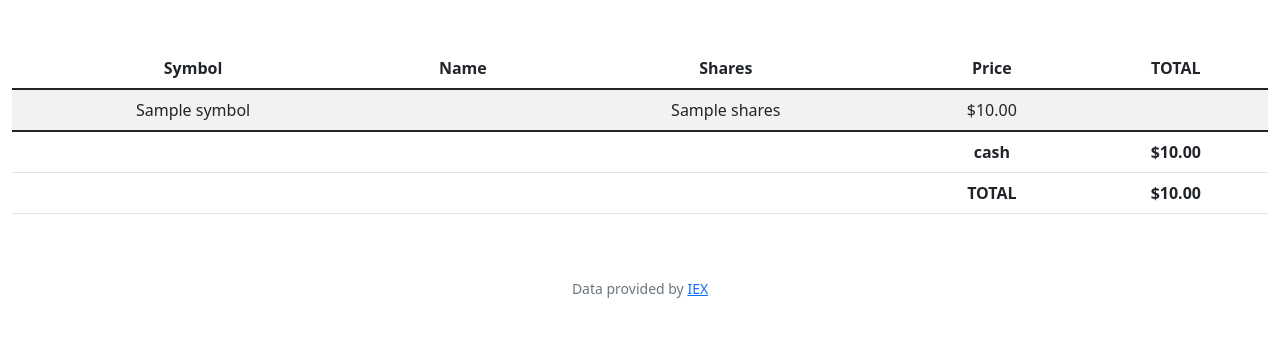
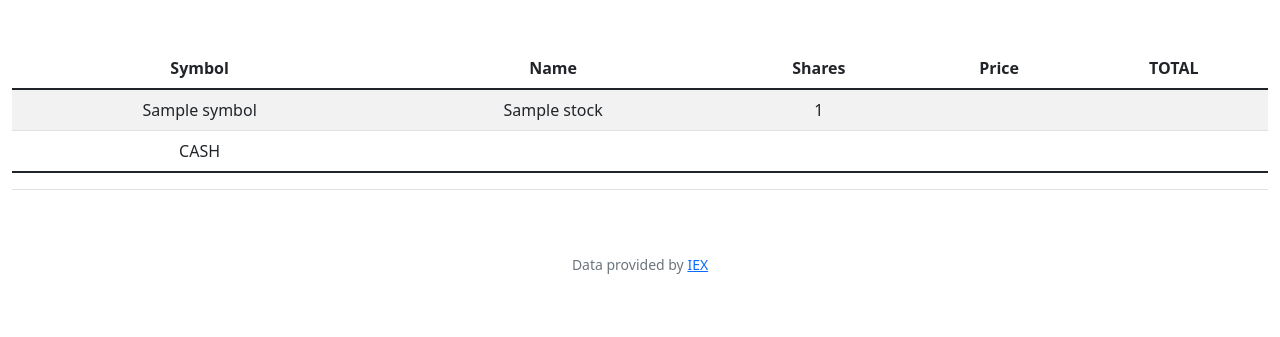
Before and after one commit to Rogert5/new, a Flask app: template templates/index.html in a window 1280 px wide. Shown: the part 76-413 px from the top of the page. Run offline with Flask 2, Linux system fonts and the light colour scheme; the template is opened without the code that fills it: most values are stand-ins (such as "Sample title", 1, 10 or a date in 2020); some libraries are stand-ins or nearby versions.

Commit message:
automated commit by check50 [check50=True]

```diff
--- a/app.py
+++ b/app.py
@@ -46,17 +46,16 @@
     """Show portfolio of stocks"""
     user_id = session["user_id"]
 
-    stocks = db.execute("SELECT symbol, price, SUM(shares) AS shares FROM transactions WHERE user_id = ? GROUP BY symbol", user_id)
-    cash_db = db.execute("SELECT cash FROM users WHERE id = ?", user_id)
-    cash = cash_db[0]["cash"]
+    stocks = db.execute("SELECT symbol,name, price, SUM(shares) AS totalShares FROM transactions WHERE user_id = ? GROUP BY symbol", user_id)
+    cash = db.execute("SELECT cash FROM users WHERE id = ?", user_id)[0]["cash"]
 
     total = cash
 
     for stock in stocks:
-        total += stock["price"] * stock["shares"]
+        total += stock["price"] * stock["totalShares"]
 
 
-    return render_template("index.html", database = stocks, cash = cash)
+    return render_template("index.html", stocks=stocks, cash=cash, usd=usd, total=total)
 
 
 
@@ -69,11 +68,11 @@
 
     else:
         symbol = request.form.get("symbol").upper()
-        stock = lookup(symbol)
+        item = lookup(symbol)
 
         if not symbol:
             return apology("Must Give Symbol")
-        elif not stock:
+        elif not item:
             return apology("Invalid symbol!")
 
         try:
@@ -82,23 +81,23 @@
             return apology("Share Must Be An Integer")
 
         if shares <= 0:
-            return apology("Share Not Allowed")
+            return apology("Share Not Must Be Positive")
 
         user_id = session["user_id"]
-        cash = db.execute("SELECT cash FROM users WHERE id =:id", id=user_id)[0]["cash"]
+        cash = db.execute("SELECT cash FROM users WHERE id = ?", user_id)[0]["cash"]
         # user_cash is defined thrugh user_cash_db database through [0] being the id and ["cash"] being the amount of usd
         #user_cash = user_cash_db[0]["cash"]
 
-        stock_name = stock["name"]
-        stock_price = stock["price"]
-        total_price = stock_price * shares
+        item_name = item["name"]
+        item_price = item["price"]
+        total_price = item_price * shares
 
         if cash < total_price:
             return apology("Not Enough Cash")
         else:
             db.execute("UPDATE users SET cash = ? WHERE id = ?", cash - total_price, user_id)
             #INSERT INTO table_name (column1, column2, column3,..)    VALUES (value1, value2, value3,..)
-            db.execute("INSERT INTO transactions (user_id, shares, price, symbol) VALUES (?, ?, ?, ?)", user_id, shares, stock_price, symbol)
+            db.execute("INSERT INTO transactions (user_id, name, shares, price, type, symbol) VALUES (?, ?, ?, ?, ?, ?)", user_id, item_name, shares, item_price, 'buy', symbol)
 
         return redirect ("/")
 
--- a/templates/index.html
+++ b/templates/index.html
@@ -8,40 +8,36 @@
     <table class="table table-striped">
         <thead>
             <tr>
-                <th scope="col">Symbol</th>
-                <th scope="col">Name</th>
-                <th scope="col">Shares</th>
-                <th scope="col">Price</th>
-                <th scope="col">TOTAL</th>
-
+                <th>Symbol</th>
+                <th>Name</th>
+                <th>Shares</th>
+                <th>Price</th>
+                <th>TOTAL</th>
             </tr>
         </thead>
+
         <tbody>
-            {% for row in database %}
+            {% for stock in stocks %}
                 <tr>
-                    <td>{{ row["symbol"] }}</td>
-                    <td></td>
-                    <td>{{ row["shares"] }}</td>
-                    <td>{{ row["price"] | usd }}</td>
-                    <td></td>
+                    <td>{{ stock["symbol"] }}</td>
+                    <td>{{ stock["name"] }}</td>
+                    <td>{{ stock["totalShares"] }}</td>
+                    <td>{{ usd(stock["price"]) }}</td>
+                    <td>{{ usd(stock["totalShares"] * stock["price"]) }}</td>
                 </tr>
             {% endfor %}
+
+            <tr>
+                <td>CASH</td>
+                <td colspan="3"></td>
+                <td>{{ usd(cash) }}</td>
+            </tr>
         </tbody>
-        <!--tfoot is for the bottom row and i was able to space the Total Amount and Cash amount at the right spot by having 4 slots and the first 2 empty to align -->
+
         <tfoot>
             <tr>
-                <td></td>
-                <td></td>
-                <td></td>
-                <th scope="1">cash</th>
-                <th scope="1">{{ cash | usd }}</th>
-            </tr>
-            <tr>
-                <td></td>
-                <td></td>
-                <td></td>
-                <th scope="1">TOTAL</th>
-                <th scope="1">{{ cash | usd }}</th>
+                <td colspan ="4"></td>
+                <td><strong> {{ usd(total) }} </strong></td>
             </tr>
         </tfoot>
     </table>
```
Also changed, not shown: finance.db, 1 other file.
